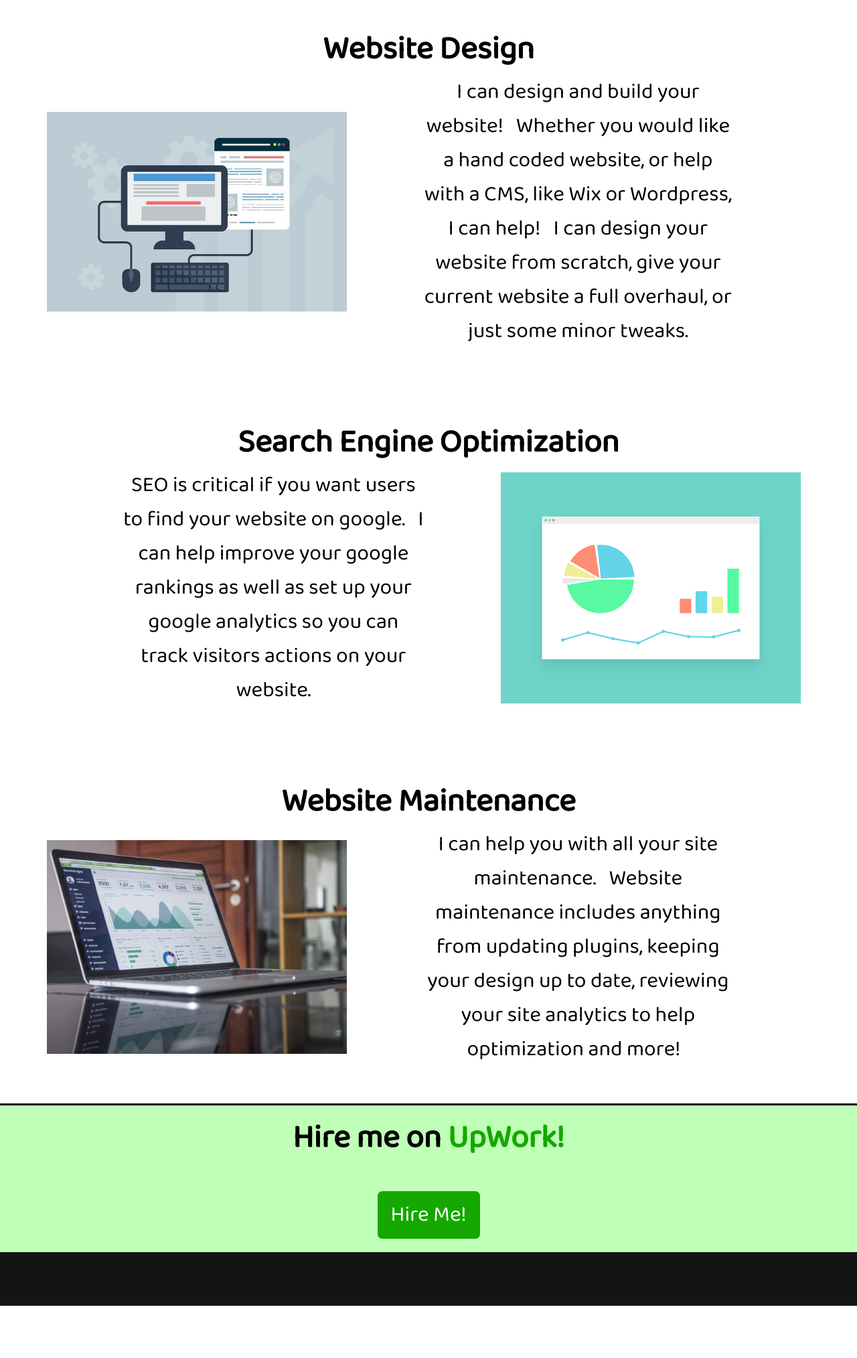
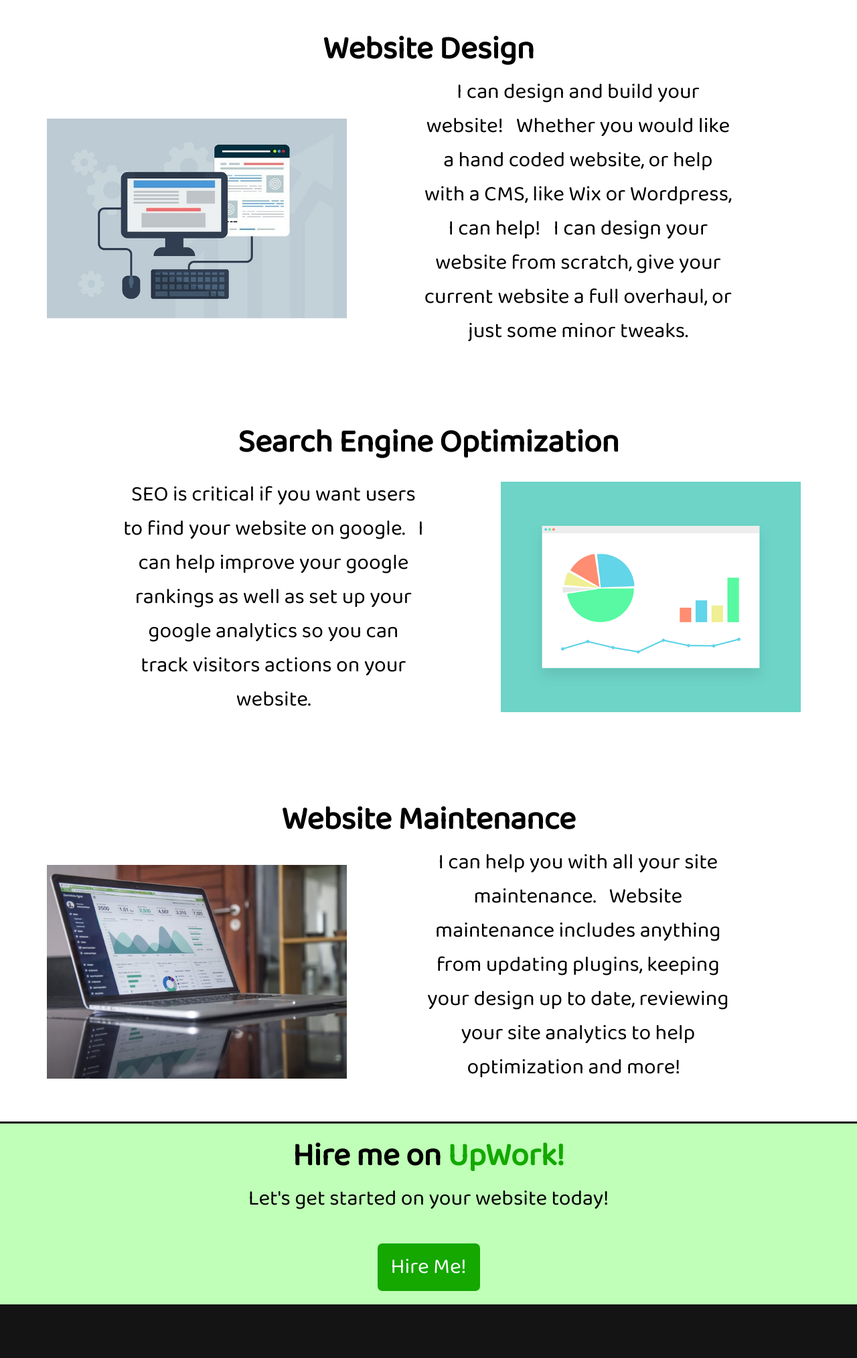
Before and after one commit to JeffMathis/JeffMathis, a plain HTML site: page index.html in a window 1280 px wide. Shown: the part 763-2790 px from the top of the page at 67% size. Before the commit the page ends 2712 px from the top, so only its background shows below. Drawn offline with Linux system fonts and the light colour scheme.

Commit message:
reset and recommit with cta

```diff
--- a/fades.js
+++ b/fades.js
@@ -2,7 +2,7 @@ const hirebtn = document.querySelector(".floatingHire");
 const hiresection = document.querySelector(".upworkWrapper");
 const sectionFade = document.querySelectorAll(".sectionFade");
 const sectionObserved = document.querySelectorAll(".sectionObserved");
-const sectionFadeRight = document.querySelector(".sectionFadeRight")
+const sectionFadeRight = document.querySelectorAll(".sectionFadeRight")
 
 const options = {
     threshold: 0.40
@@ -47,8 +47,12 @@ const sectionObserver2 = new IntersectionObserver(function (entries, sectionObse
 }, sectionoptions);
 
 
-sectionObserver2.observe(sectionFadeRight)
 hirebtnobserver.observe(hiresection);
+
 sectionFade.forEach(sectionFade => {
     sectionObserver.observe(sectionFade);
 });
+
+sectionFadeRight.forEach(sectionFadeRight => {
+    sectionObserver2.observe(sectionFadeRight);
+});
--- a/index.css
+++ b/index.css
@@ -8,7 +8,7 @@
     display: flex;
     justify-content: center;
     align-items: center;
-    font-size: 4vh;
+    font-size: x-large;
     width: 100%;
 }
 
@@ -48,6 +48,7 @@ footer {
     margin: 20px 10px;
     padding: 10px;
     font-size: 4vh;
+    overflow: hidden;
 }
 
 .login {
@@ -136,6 +137,7 @@ footer {
 .fadein {
     transition-duration: 700ms;
     opacity: 100%;
+    transition-timing-function: ease-in;
 }
 
 .fadeout {
@@ -154,11 +156,15 @@ footer {
 
 .fadeinright {
     transition-duration: 700ms;
-    opacity: 100%;
+    transition-timing-function: ease-in;
 }
 
 .h2 {
     display: block;
+}
+
+.whyme {
+    margin-top: 30px;
 }
 
 @media screen and (min-width: 1030px) {
@@ -183,6 +189,7 @@ footer {
     .desktopIcon {
         display: block;
         width: 35vw;
+        margin-top: 20px;
     }
 
     #seoIconWrapper {
@@ -190,6 +197,7 @@ footer {
     }
 
     #seoDesktopIcon {
-        margin: 0 5vw;
+        margin: 20px 5vw;
+
     }
 }
--- a/index.html
+++ b/index.html
@@ -40,7 +40,7 @@
         <div class="sectionObserved sectionFade">
 
             <h2 class="h2">Website Design</h2>
-        <div class="webDesign">
+        <article class="webDesign">
 
             <div class="iconWrapper">
                 <img src="./imgs/webdesign.png" alt="Website Design" class="icons">
@@ -49,13 +49,13 @@
             <p class="mainp">I can design and build your website! &nbsp;  Whether you would like a hand coded website, or help with a CMS, like Wix or Wordpress, I can help! &nbsp; I can design your website from scratch, give your current website a full overhaul, or just some minor tweaks.</p>
 
             <div class="pSpacer"></div>
-        </div>
+        </article>
         </div>
             <br><br>
 
             <div class="sectionObserved sectionFadeRight">
             <h2>Search Engine Optimization</h1>
-        <div class="seo">
+        <article class="seo">
             <div class="iconWrapper" id="seoIconWrapper">
                 <img src="./imgs/seo.png" alt="Search Engine Optimization" class="icons">
             </div>
@@ -67,12 +67,12 @@
             <img src="imgs/seo-desktop.png" alt="Search Engine Optimization" class="desktopIcon" id="seoDesktopIcon">
 
 
-        </div>
+        </article>
         </div>
             <br><br>
             <div class="sectionObserved sectionFade">
             <h2>Website Maintenance</h2>
-        <div class="maintenance">
+        <article class="maintenance">
             <div class="iconWrapper">
                 <img src="imgs/webmaintenance.png" alt="Website Maintenance" class="icons">
                 <img src="imgs/maintenance-desktop.jpg" alt="Website Maintenance" class="desktopIcon">
@@ -81,13 +81,23 @@
             <p class="mainp">I can help you with all your site maintenance. &nbsp;  Website maintenance includes anything from updating plugins, keeping your design up to date, reviewing your site analytics to help optimization and more! &nbsp;  </p>
 
             <div class="pSpacer"></div>
-        </div>
-    </div>
+            </div>
+        </article>
+
+        <!--
+        <div class="sectionObserved sectionFadeRight">
+            <article class="whyme">
+                <h2>Why hire me?</h2>
+
+            </article>
+        </div> -->
+
     </section>
 <br>
 
     <section class="mainSection upworkWrapper">
-        <h2>Hire me on <span style=color:#14a800> UpWork! </span></h2><br>
+        <h2>Hire me on <span style=color:#14a800> UpWork! </span></h2>
+        <p>Let's get started on your website today!</p><br>
         <a target=".blank" href="https://www.upwork.com/freelancers/~01f4b1b496413e4a2c" class="upwork">Hire Me!</a>
 
     </section>
```
